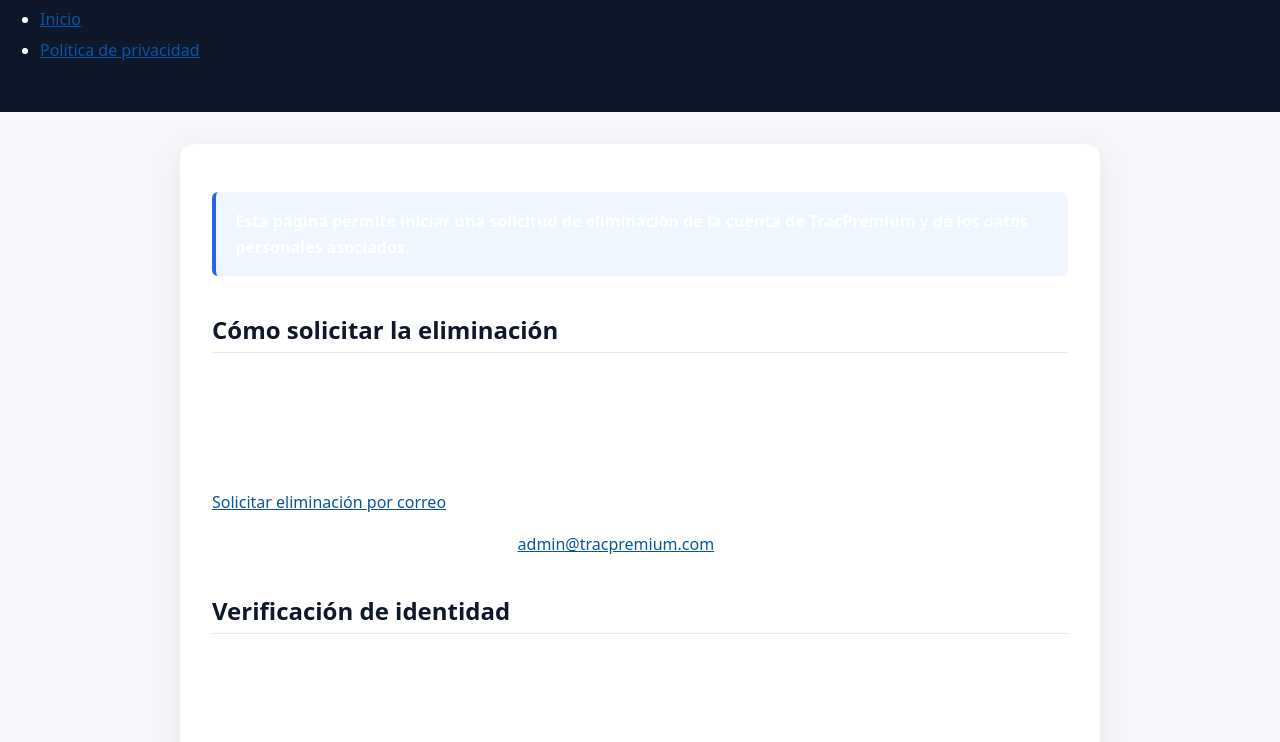
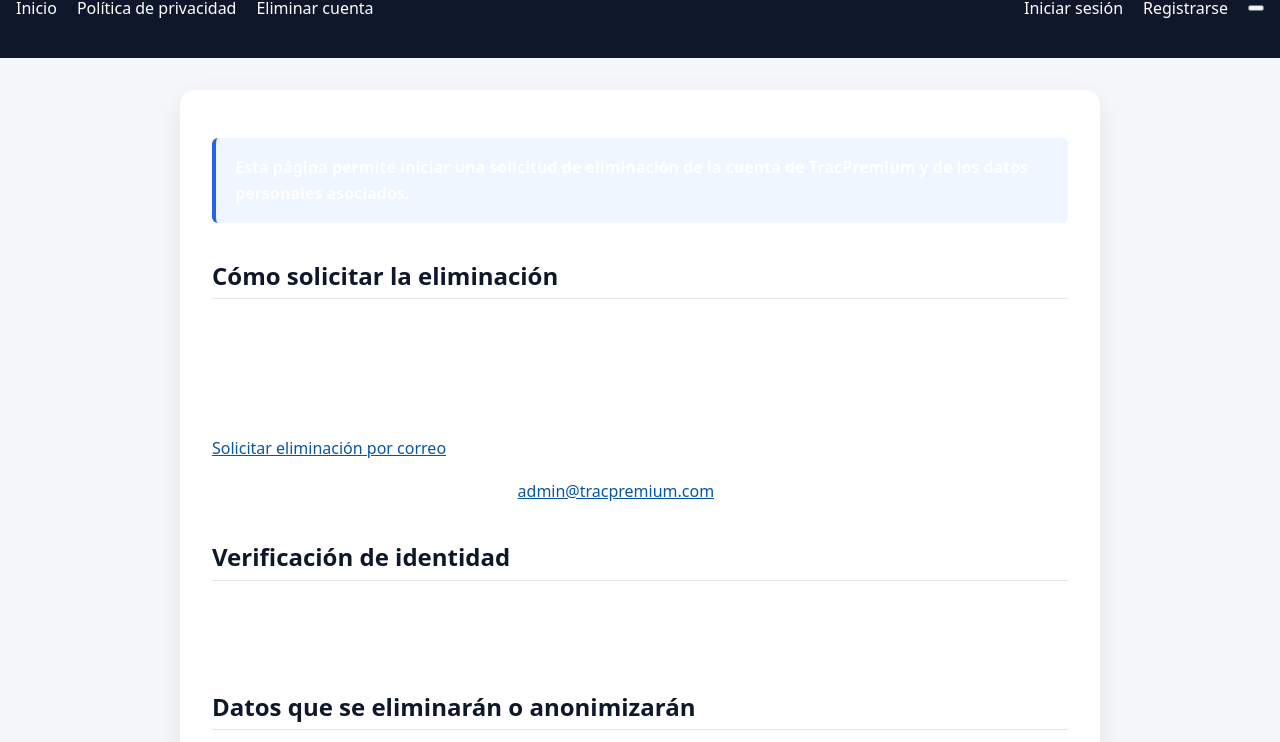
Before and after one commit to CudugnelloM/tracpremium-web, a plain HTML site: page frontend/pages/EliminacionDeCuenta.html in a window 1280 px wide. Shown: the part 142-884 px from the top of the page. Drawn offline with Linux system fonts and the light colour scheme.

Commit message:
arreglos

```diff
--- a/frontend/css/style.css
+++ b/frontend/css/style.css
@@ -30,6 +30,30 @@
   font-size: clamp(1.8rem, 4vw, 2.5rem);
   color: white;
 }
+
+.nav {
+
+  display: flex;
+  align-items: center;
+  justify-content: space-between;
+  gap: 1rem;
+}
+
+.nav-menu,
+.nav-menu-right {
+  display: flex;
+  align-items: center;
+  gap: 1.25rem;
+  margin: 0;
+  padding: 0;
+  list-style: none;
+}
+
+.nav a {
+  color: white;
+  text-decoration: none;
+}
+
 
 main {
   max-width: 920px;
@@ -98,6 +122,22 @@
     padding: 1.5rem 1rem;
   }
 
+
+     .nav-menu {
+    display: none;
+    position: absolute;
+    top: 100%;
+    right: 1rem;
+    left: 1rem;
+    flex-direction: column;
+    align-items: stretch;
+    padding: 1rem;
+    background: #0f172a;
+    border-radius: 12px;
+  }
+
+
+
   main {
     margin: 1rem;
     padding: 1.25rem;
@@ -121,7 +161,7 @@
   }
 
   header {
-    background: #020617;
+    background: #000000;
   }
 
   h1,
--- a/frontend/pages/EliminacionDeCuenta.html
+++ b/frontend/pages/EliminacionDeCuenta.html
@@ -10,11 +10,34 @@
 <body class="privacy-policy">
   <header>
     <h1>Eliminación de cuenta y datos de TracPremium</h1>
-    <nav>
-      <ul>
-        <li><a href="../index.html">Inicio</a></li>
-        <li><a href="../pages/PoliticasDePrivacidad.html">Política de privacidad</a></li>
-      </ul>
+       <nav class="nav">
+        <ul class="nav-menu" id="nav-menu">
+            <li><a href="../index.html">Inicio</a></li>
+            <li><a href="./PoliticasDePrivacidad.html">Política de privacidad</a></li>
+            <li><a href="./EliminacionDeCuenta.html">Eliminar cuenta</a></li>
+
+        </ul>
+        <ul class="nav-menu-right">
+            <li><a href="#">Iniciar sesión</a></li>
+            <li><a href="#">Registrarse</a></li>
+            <!--<li><a href="#"><Label>Idioma</Label></a>
+                <ul>
+                    <li><a href="#">Español</a></li>
+                    <li><a href="#">English</a></li>
+                    <li><a href="#">Français</a></li>
+                    <li><a href="#">Deutsch</a></li>
+                    <li><a href="#">Português</a></li>
+                    <li><a href="#">Italiano</a></li>
+                    <li><a href="#">Polski</a></li>
+                    <li><a href="#">Nederlands</a></li>
+                    <li><a href="#">Русский</a></li>
+                    <li><a href="#">简体中文</a></li>
+
+                </ul>
+            </li>-->
+            <button class="burger-btn" data-target="nav-menu"></button>
+
+        </ul>
     </nav>
   </header>
   <main>
```
Also changed, not shown: frontend/index.html (+11 -7 lines), frontend/pages/PoliticasDePrivacidad.html (+25 -2 lines), frontend/img/background.jpg (added), frontend/img/bg_home.jpg (added), frontend/img/bg_nave_cargas.jpg (added), frontend/img/bg_tracoop.jpg (added), frontend/img/icon.png (added), frontend/img/icono.png (added), frontend/img/logo.png (added), 1 other file.
